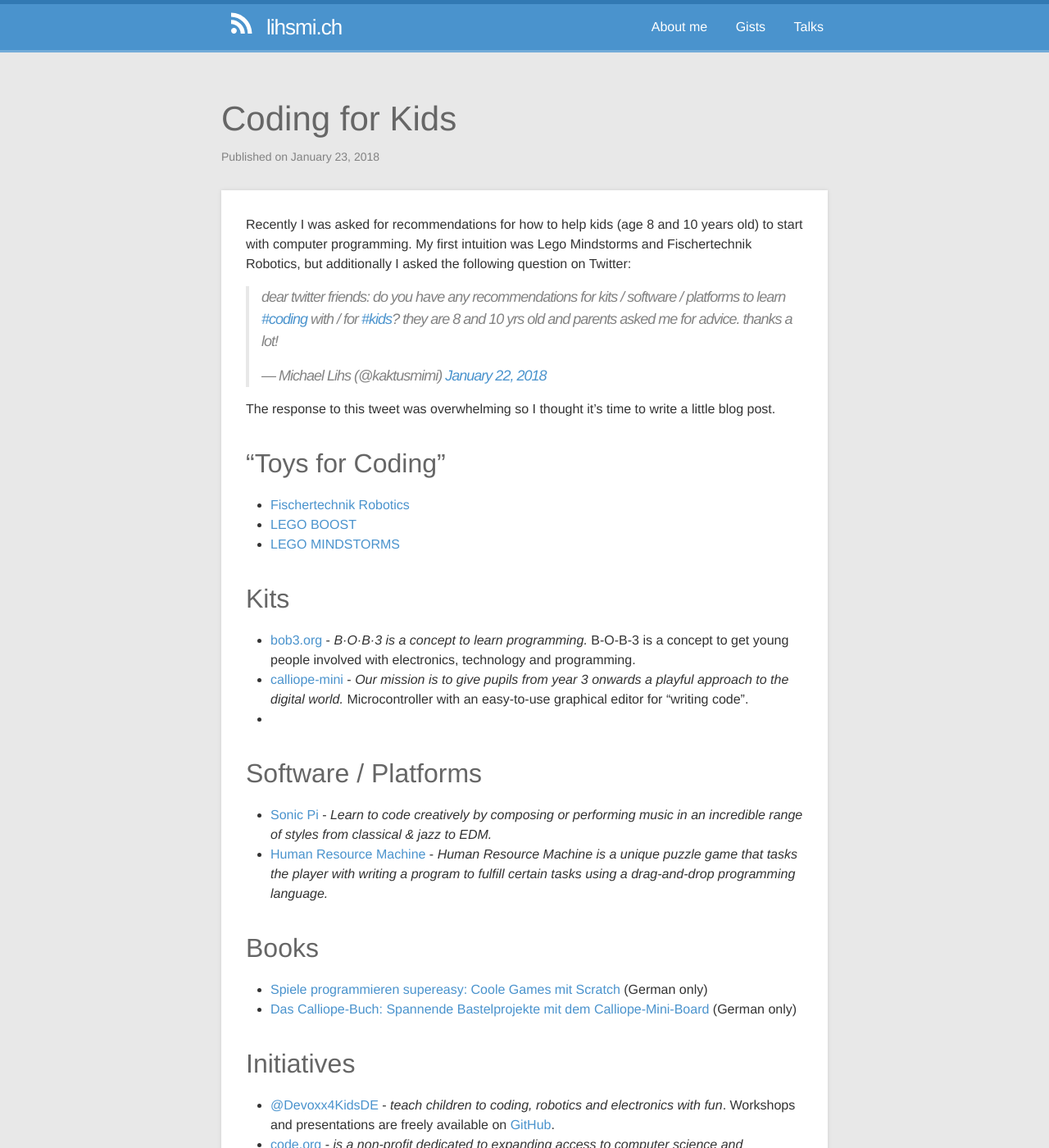
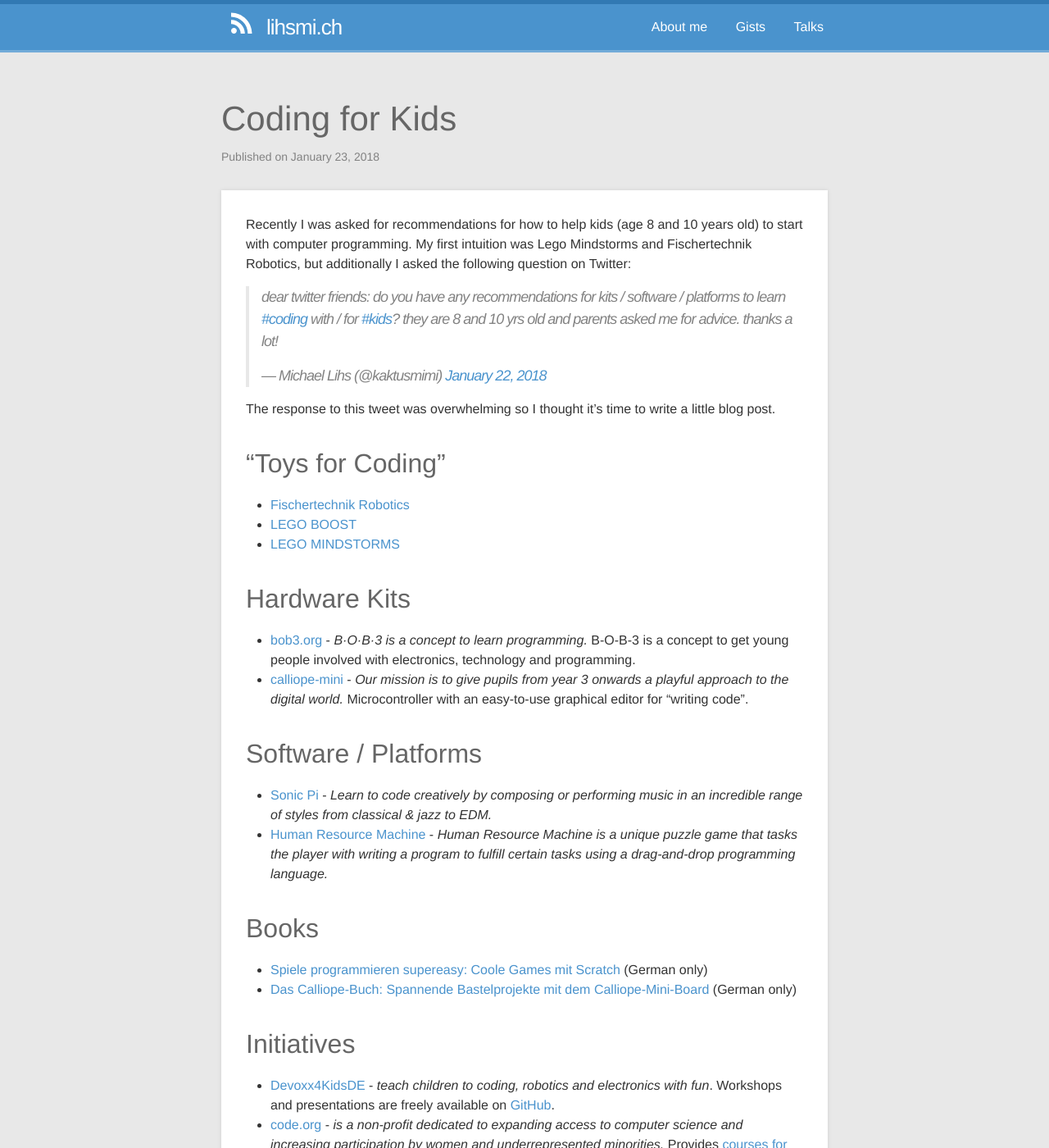
Before and after one commit to michaellihs/michaellihs.github.io, a Jekyll site: the page built from _posts/2018-01-23-coding-for-kids.markdown, in a window 1280 px wide and 1400 px high. Shown: the whole window at 82% size. Built offline with Jekyll 4.4.1, drawn with Linux system fonts in a browser that asks for light colours; comment, search, counter and statistics services are not loaded.

Commit message:
fix some typos...

```diff
--- a/_posts/2018-01-23-coding-for-kids.markdown
+++ b/_posts/2018-01-23-coding-for-kids.markdown
@@ -21,11 +21,10 @@
 * [LEGO MINDSTORMS](https://www.lego.com/en-us/mindstorms)
 
 
-## Kits
+## Hardware Kits
 
 * [bob3.org](http://www.bob3.org/en/) - *B·O·B·3 is a concept to learn programming.* B-O-B-3 is a concept to get young people involved with electronics, technology and programming.
 * [calliope-mini](https://calliope.cc/) - *Our mission is to give pupils from year 3 onwards a playful approach to the digital world.* Microcontroller with an easy-to-use graphical editor for "writing code".
-*
 
 
 ## Software / Platforms
@@ -42,7 +41,7 @@
 
 ## Initiatives
 
-* [@Devoxx4KidsDE](http://www.devoxx4kids.de/) - *teach children to coding, robotics and electronics with fun*. Workshops and presentations are freely available on [GitHub](https://github.com/devoxx4kids).
+* [Devoxx4KidsDE](http://www.devoxx4kids.de/) - *teach children to coding, robotics and electronics with fun*. Workshops and presentations are freely available on [GitHub](https://github.com/devoxx4kids).
 * [code.org](https://code.org/) - *is a non-profit dedicated to expanding access to computer science and increasing participation by women and underrepresented minorities.* Provides [courses for children starting at the age of 4](https://code.org/student/elementary).
 * [codecombat.com](https://codecombat.com/) - *A classroom in-a-box for teaching computer science.* CodeCombat is a platform for students to learn computer science while playing through a real game. Our courses have been specifically playtested to excel in the classroom, even for teachers with little to no prior programming experience.
 * [scratch](https://scratch.mit.edu/) - *Create stories, games, and animations. Share with others around the world.* Scratch is a project of the Lifelong Kindergarten Group at the MIT Media Lab. It is provided free of charge.
```
